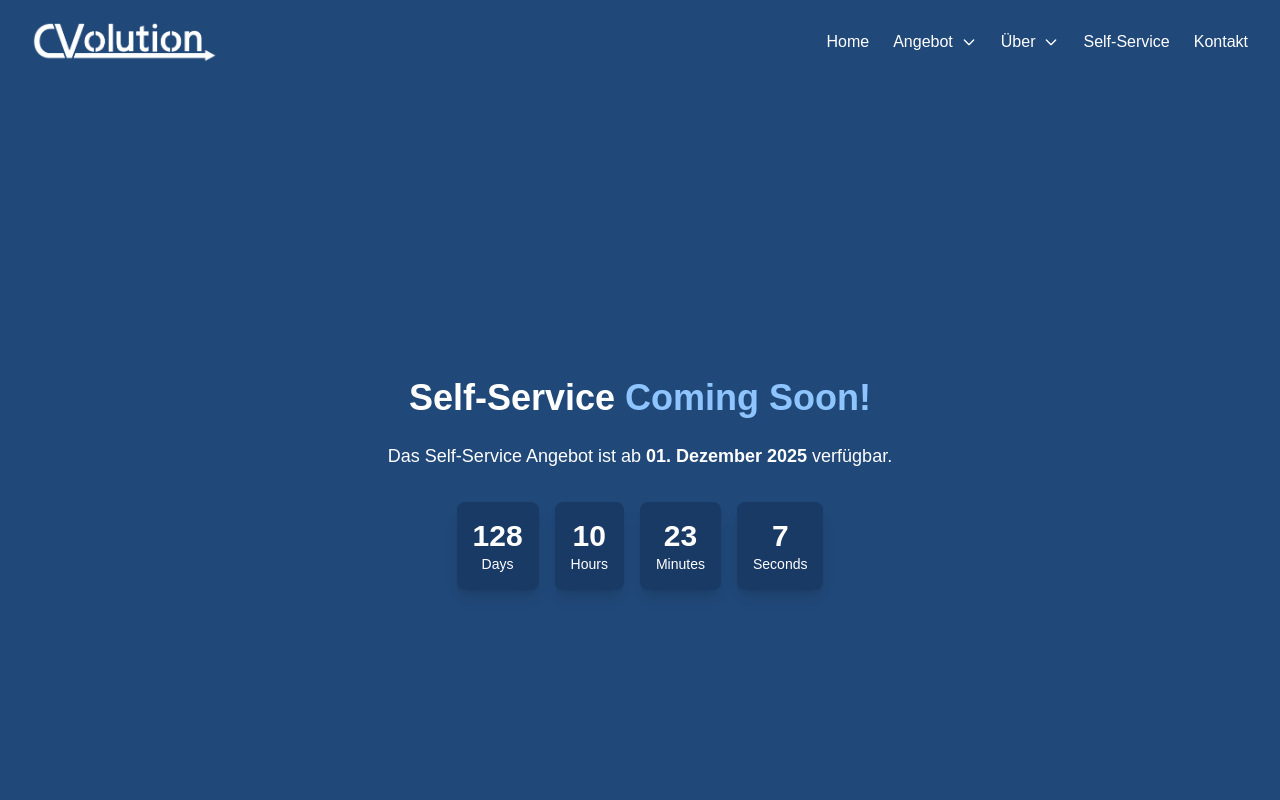
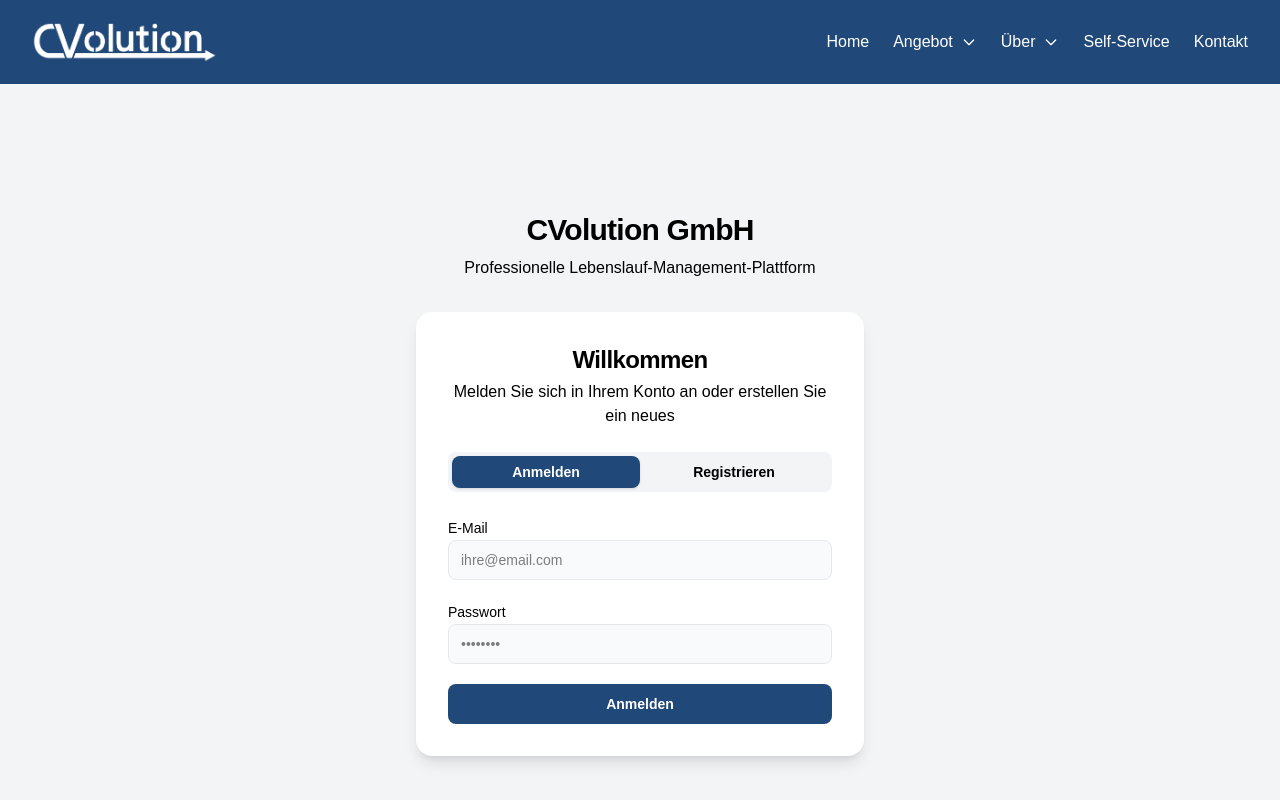
Before and after one commit to LE-NOIR-Web-Entwicklung/CVolutionNextJs, a Next.js app in the folder cvolution/: page /self in a window 1280 px wide. Shown: the top 800 px of the page. Built offline with nearby package versions, Linux system fonts and the light colour scheme.

Commit message:
Update page.tsx

```diff
--- a/cvolution/src/app/self/page.tsx
+++ b/cvolution/src/app/self/page.tsx
@@ -44,41 +44,18 @@ export default function Self() {
   const queryClient = new QueryClient();
 
   return (
-    // <QueryClientProvider client={queryClient}>
-    //   <TooltipProvider>
-    //     <Toaster />
-    //     <AuthProvider>
-    //       <div className="min-h-screen bg-gray-100">
-    //         <AuthPage />
-    //       </div>
-    //     </AuthProvider>
-    //   </TooltipProvider>
-    // </QueryClientProvider>
+    <QueryClientProvider client={queryClient}>
+      <TooltipProvider>
+        <Toaster />
+        <AuthProvider>
+          <div className="min-h-screen bg-gray-100">
+            <AuthPage />
+          </div>
+        </AuthProvider>
+      </TooltipProvider>
+    </QueryClientProvider>
 
 
-<div className="min-h-screen bg-[#204878] text-white flex flex-col items-center justify-center">
-      <h1 className="text-4xl font-bold mb-6">Self-Service <span className="text-blue-300">Coming Soon!</span></h1>
-      <p className="text-lg mb-8">
-        Das Self-Service Angebot ist ab <strong>01. Dezember 2025</strong> verfügbar.
-      </p>
-      <div className="flex space-x-4 text-center">
-        <div className="bg-[#1a3a66] p-4 rounded-lg shadow-lg">
-          <p className="text-3xl font-bold">{timeLeft.days}</p>
-          <p className="text-sm">Days</p>
-        </div>
-        <div className="bg-[#1a3a66] p-4 rounded-lg shadow-lg">
-          <p className="text-3xl font-bold">{timeLeft.hours}</p>
-          <p className="text-sm">Hours</p>
-        </div>
-        <div className="bg-[#1a3a66] p-4 rounded-lg shadow-lg">
-          <p className="text-3xl font-bold">{timeLeft.minutes}</p>
-          <p className="text-sm">Minutes</p>
-        </div>
-        <div className="bg-[#1a3a66] p-4 rounded-lg shadow-lg">
-          <p className="text-3xl font-bold">{timeLeft.seconds}</p>
-          <p className="text-sm">Seconds</p>
-        </div>
-      </div>
-    </div>
+
   );
 }
```
